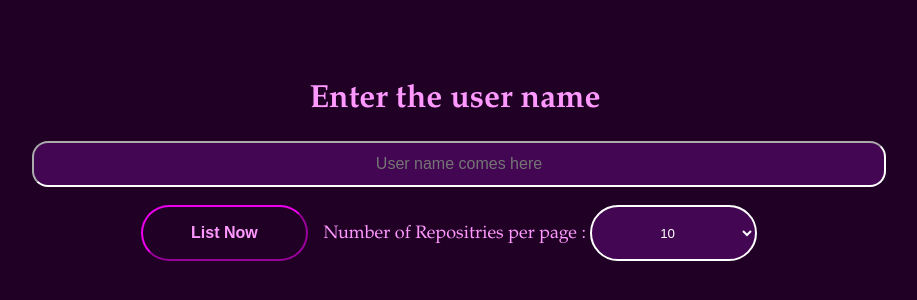
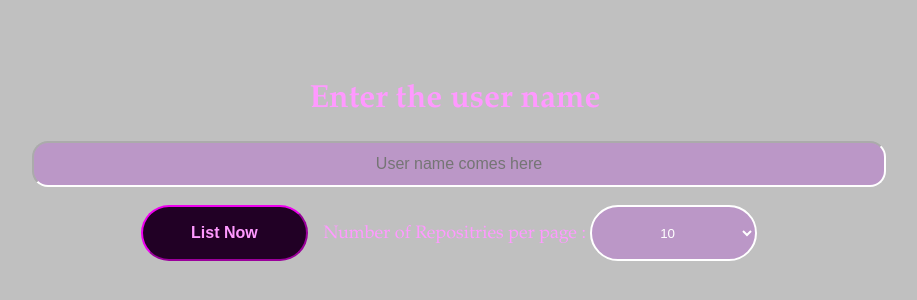
Before and after one commit to Madeshwaran612/gitRepoLister, a plain HTML site: page index.html in a window 1280 px wide. Shown: the part 232-532 px from the top of the page, without its empty margins (185-1102 px from the left). Drawn offline with nearby package versions, Linux system fonts and the light colour scheme.

Commit message:
Update style.css
Background Color Change

```diff
--- a/style.css
+++ b/style.css
@@ -1,7 +1,7 @@
 html{
 margin: 0;
 font-family: Garamond;
-background-color: #210025;
+background-color: #C0C0C0;
 color: #ff99ff;
 }
 
```
